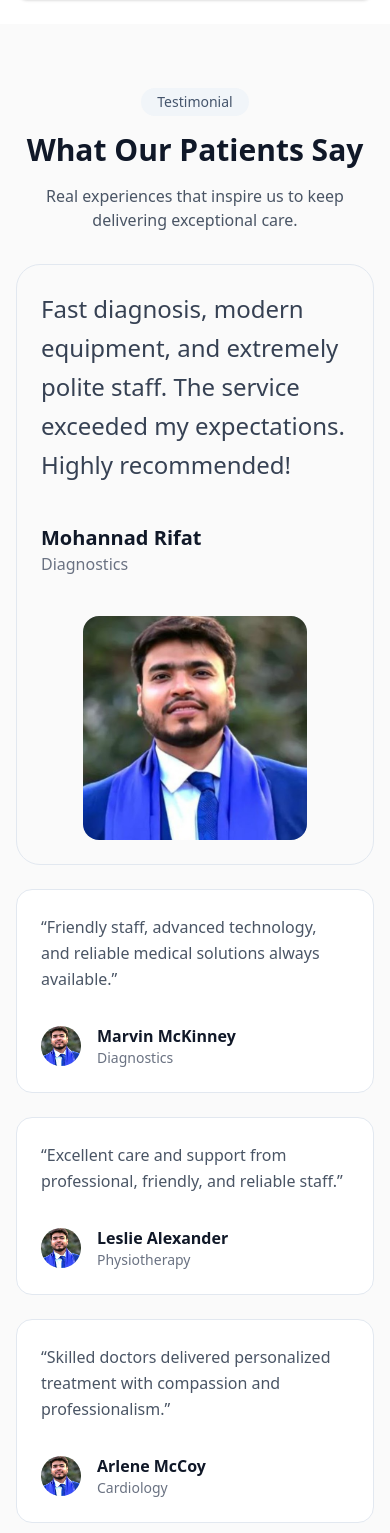
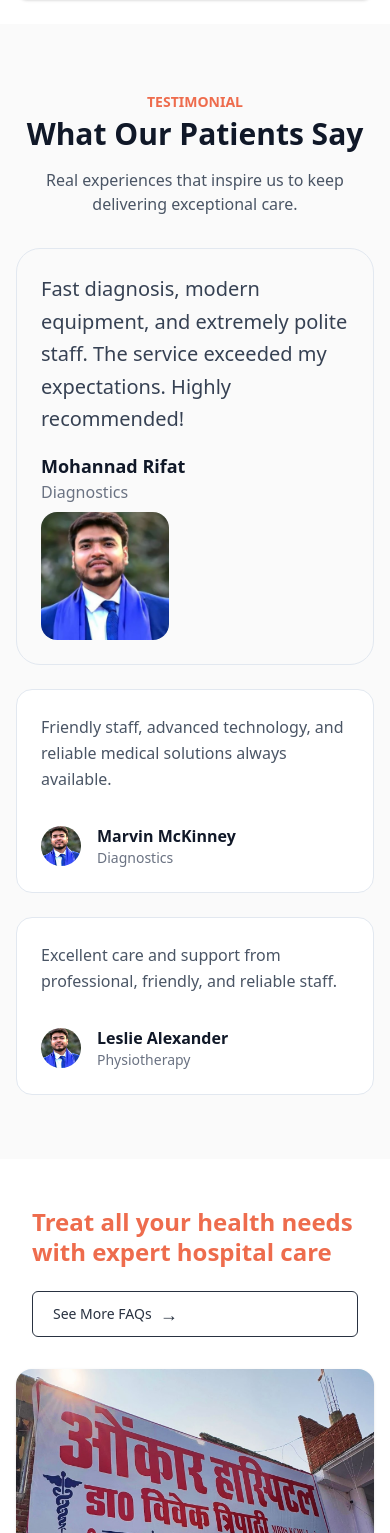
Before and after one commit to AnkitaMaurya-2908/omkar-hospital, a Next.js app in the folder frontend/: page / in a window 390 px wide. Shown: the part 4055-5588 px from the top of the page. Built offline with nearby package versions, Linux system fonts and the light colour scheme.

Commit message:
added responsiveness to testimonial section

```diff
--- a/frontend/src/app/page.js
+++ b/frontend/src/app/page.js
@@ -15,7 +15,7 @@ export default function Home() {
       <Features/>
       <WhyChooseUs/>
       <OurServices/>
-            <PatientTestimonials/>
+      <PatientTestimonials/>
       <Faq/>
 
     </div>
--- a/frontend/src/components/OurServicesSection/OurServices.jsx
+++ b/frontend/src/components/OurServicesSection/OurServices.jsx
@@ -36,7 +36,7 @@ export default function OurServices() {
   ];
 
   return (
-    <div className='py-6 sm:py-10 md:py-12 px-4 sm:px-6 md:px-8 lg:px-12'>
+    <div className='py-6 sm:py-10 bg-white md:py-12 px-4 sm:px-6 md:px-8 lg:px-12'>
       {/* HEADER SECTION */}
       <div className="max-w-4xl mx-auto mb-8 md:mb-12 lg:mb-16">
         <h1 className='text-center text-2xl sm:text-3xl md:text-4xl font-bold text-[#ee6c4d] px-4'>
--- a/frontend/src/components/Testimonials/FeaturedTestimonial.jsx
+++ b/frontend/src/components/Testimonials/FeaturedTestimonial.jsx
@@ -2,21 +2,21 @@ import Image from "next/image";
 
 const FeaturedTestimonial = ({ quote, name, department, image }) => {
   return (
-    <div className="border border-slate-200 rounded-3xl p-6 flex flex-col lg:flex-row items-center gap-10">
+    <div className="border border-slate-200 rounded-3xl p-6 flex flex-col lg:flex-row items-right gap-2 md:gap-10">
       {/* Text */}
       <div className="flex-1">
-        <p className="text-2xl font-light text-gray-700 leading-relaxed mb-10">
+        <p className="text-xl md:text-2xl font-light text-gray-700 leading-relaxed mb-4 md:mb-10">
           {quote}
         </p>
 
         <div>
-          <h4 className="text-xl font-bold text-gray-900">{name}</h4>
+          <h4 className="text-lg md:text-xl font-bold text-gray-900">{name}</h4>
           <p className="text-gray-500">{department}</p>
         </div>
       </div>
 
       {/* Image */}
-      <div className="relative w-56 h-56 sm:w-54 sm:h-54 rounded-2xl overflow-hidden">
+      <div className="relative w-32 h-32 md:w-44 md:h-44 lg:w-54 lg:h-54 rounded-2xl overflow-hidden">
         <Image
           src={image}
           alt={name}
--- a/frontend/src/components/Testimonials/TestimonialCard.jsx
+++ b/frontend/src/components/Testimonials/TestimonialCard.jsx
@@ -15,7 +15,7 @@ const TestimonialCard = ({ quote, name, department, image, large = false }) => {
             : "text-base mb-8"
         }`}
       >
-        “{quote}”
+        {quote}
       </p>
 
       {/* Author */}
--- a/frontend/src/components/Testimonials/Testimonials.jsx
+++ b/frontend/src/components/Testimonials/Testimonials.jsx
@@ -1,38 +1,8 @@
 "use client";
 import FeaturedTestimonial from "./FeaturedTestimonial";
 import TestimonialCard from "./TestimonialCard";
+import { testimonials } from "@/data/testimonialData";
 
-const testimonials = [
-  {
-    quote:
-      "Fast diagnosis, modern equipment, and extremely polite staff. The service exceeded my expectations. Highly recommended!",
-    name: "Mohannad Rifat",
-    department: "Diagnostics",
-    image: "/doctor.jpg",
-    featured: true,
-  },
-  {
-    quote:
-      "Friendly staff, advanced technology, and reliable medical solutions always available.",
-    name: "Marvin McKinney",
-    department: "Diagnostics",
-    image: "/doctor.jpg",
-  },
-  {
-    quote:
-      "Excellent care and support from professional, friendly, and reliable staff.",
-    name: "Leslie Alexander",
-    department: "Physiotherapy",
-    image: "/doctor.jpg",
-  },
-  {
-    quote:
-      "Skilled doctors delivered personalized treatment with compassion and professionalism.",
-    name: "Arlene McCoy",
-    department: "Cardiology",
-    image: "/doctor.jpg",
-  },
-];
 
 const PatientTestimonials = () => {
   const featured = testimonials.find(t => t.featured);
@@ -43,7 +13,7 @@ const PatientTestimonials = () => {
       <div className="max-w-7xl mx-auto">
         {/* Header */}
         <div className="text-center mb-8">
-          <span className="inline-block text-sm font-medium text-slate-600 bg-slate-100 px-4 py-1 rounded-full mb-4">
+          <span className="inline-block text-sm font-semibold text-[#ee6c4d] uppercase px-4 py-1 rounded-full">
             Testimonial
           </span>
           <h2 className="text-3xl sm:text-4xl font-bold text-gray-900 mb-4">
@@ -62,11 +32,17 @@ const PatientTestimonials = () => {
         )}
 
         {/* Grid */}
-        <div className="grid grid-cols-1 sm:grid-cols-2 lg:grid-cols-3 gap-6">
-          {others.map((item, index) => (
-            <TestimonialCard key={index} {...item} />
-          ))}
-        </div>
+       <div className="grid grid-cols-1 sm:grid-cols-2 lg:grid-cols-3 gap-6">
+  {others.map((item, index) => (
+    <div
+      key={index}
+      className={index === others.length - 1 ? "hidden lg:block" : ""}
+    >
+      <TestimonialCard {...item} />
+    </div>
+  ))}
+</div>
+
       </div>
     </section>
   );
--- /dev/null
+++ b/frontend/src/data/testimonialData.jsx
@@ -0,0 +1,31 @@
+export const testimonials = [
+  {
+    quote:
+      "Fast diagnosis, modern equipment, and extremely polite staff. The service exceeded my expectations. Highly recommended!",
+    name: "Mohannad Rifat",
+    department: "Diagnostics",
+    image: "/doctor.jpg",
+    featured: true,
+  },
+  {
+    quote:
+      "Friendly staff, advanced technology, and reliable medical solutions always available.",
+    name: "Marvin McKinney",
+    department: "Diagnostics",
+    image: "/doctor.jpg",
+  },
+  {
+    quote:
+      "Excellent care and support from professional, friendly, and reliable staff.",
+    name: "Leslie Alexander",
+    department: "Physiotherapy",
+    image: "/doctor.jpg",
+  },
+  {
+    quote:
+      "Skilled doctors delivered personalized treatment with  professionalism.",
+    name: "Arlene McCoy",
+    department: "Cardiology",
+    image: "/doctor.jpg",
+  },
+];
```
